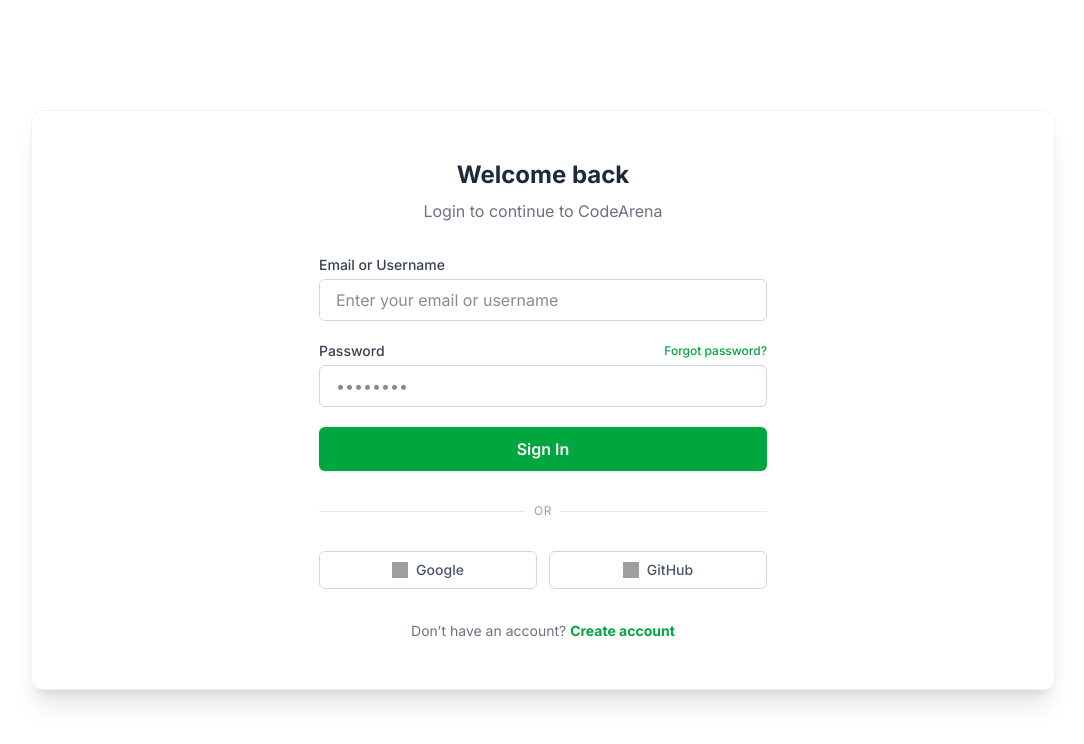
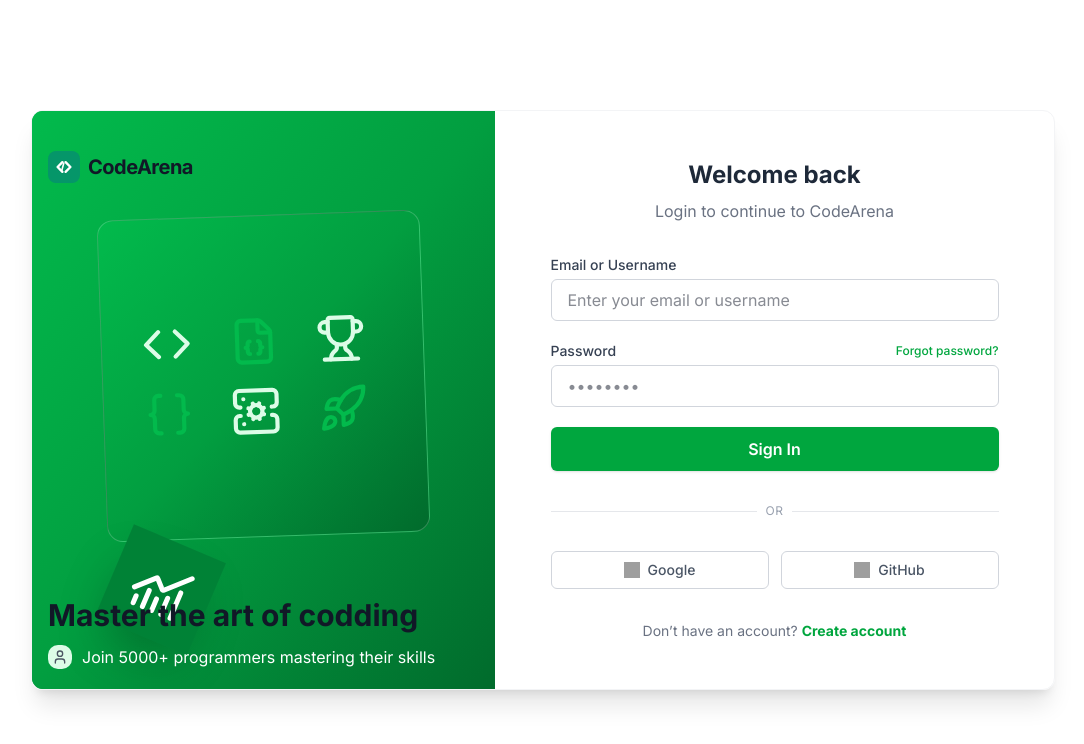
Before and after one commit to Arafat-Shalehin/CodeArena, a Next.js app: page /login in a window 1280 px wide. Shown: the top 744 px of the page, without its empty margins (97-1181 px from the left). Built offline with nearby package versions, Linux system fonts and the light colour scheme; grey boxes are pictures that could not be loaded.

Commit message:
login aside component added and use in login page

```diff
--- a/src/app/login/page.jsx
+++ b/src/app/login/page.jsx
@@ -2,6 +2,7 @@
 
 import { useForm } from "react-hook-form";
 import Link from "next/link";
+import LoginAside from "@/components/layout/LoginAside";
 
 export default function SignInPage() {
   const {
@@ -23,6 +24,11 @@
     <div className="min-h-screen flex items-center justify-center py-10 px-4">
       {/* Main Container: overflow-hidden corners এর জন্য */}
       <div className=" w-full max-w-5xl rounded-xl shadow-xl flex flex-col md:flex-row items-stretch overflow-hidden border border-gray-100">
+        {/* Left Side: LoginAside (Equal height/width) */}
+        <div className="bg-gradient-to-br  from-(--color-accent) via-(--color-accent-hover)_30% to-(--color-accent-text) flex-1  flex flex-col justify-center">
+          <LoginAside />
+        </div>
+
         {/* Right Side: Form Section (Equal height/width) */}
         <div className="flex-1 p-8 md:p-12 flex flex-col justify-center">
           <div className="max-w-md mx-auto w-full">
--- /dev/null
+++ b/src/components/layout/LoginAside.jsx
@@ -0,0 +1,67 @@
+import AreanaLogo from "@/shared/components/ui/AreanaLogo";
+import {
+  BracesIcon,
+  ChartNoAxesCombined,
+  Code,
+  Code2,
+  FileBraces,
+  KanbanIcon,
+  KanbanSquare,
+  Rocket,
+  ServerCog,
+  TrophyIcon,
+  User,
+} from "lucide-react";
+import React from "react";
+
+const LoginAside = () => {
+  return (
+    <aside className="hidden lg:flex flex-col flex-1 bg-gradient-to-br from-[#02BA4C] via-[#029E40] to-[#016B2C] text-white py-10 px-4 relative overflow-hidden">
+      <div className="shrink-0">
+        <AreanaLogo />
+      </div>
+      <div className="flex justify-center items-center py-8">
+        <div className="relative bg-gradient-to-br w-3/2 from-[#02BA4C] via-[#029E40] to-[#016B2C] shadow-2xl w-3/4 rounded-2xl shadow-[--shadow-accent-glow] border border-white/20 transform -rotate-2 hover:rotate-0 transition-transform duration-500 ">
+          <div className="grid grid-cols-3 px-10 gap-5 py-25 ">
+            <Code
+              size={50}
+              className="text-[var(--color-success-light)]"
+            ></Code>
+            <FileBraces
+              size={50}
+              className="text-[var(--color-accent)]"
+            ></FileBraces>
+            <TrophyIcon
+              size={50}
+              className="text-[var(--color-success-light)]"
+            ></TrophyIcon>
+            <BracesIcon
+              size={50}
+              className="text-[var(--color-accent)]"
+            ></BracesIcon>
+            <ServerCog
+              size={50}
+              className="text-[var(--color-success-light)]"
+            ></ServerCog>
+            <Rocket size={50} className="text-[var(--color-accent)]"></Rocket>
+          </div>
+          <ChartNoAxesCombined
+            className="absolute font font-extrabold right-[-25] bottom-[-25] rotate-[25deg] bg-green-700 p-5 shadow-2xl"
+            size={100}
+          ></ChartNoAxesCombined>
+        </div>
+      </div>
+      <div className="absolute bottom-5">
+        <h2 className="font-sans text-3xl font-bold text-text-primary mb-3">
+          Master the art of codding
+        </h2>
+        <p className="flex text-text-inverse  gap-2.5">
+          <User className="bg-success-light text-text-secondary px-0.5 py-1 rounded-[10px]"></User>
+          Join 5000+ programmers mastering their skills
+        </p>
+      </div>
+    </aside>
+  );
+};
+
+export default LoginAside;
```
